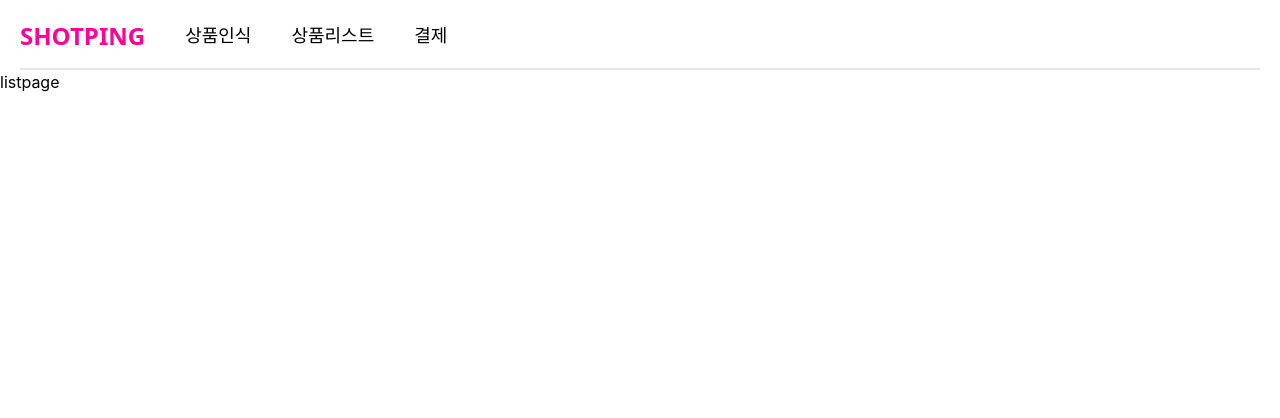
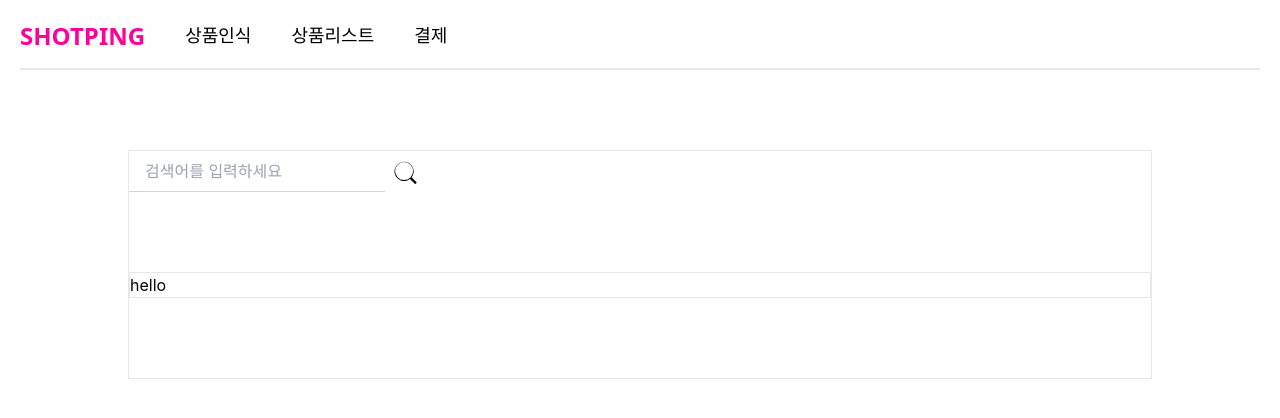
Before and after one commit to 2023-Summer-Bootcamp-TeamC/SHOTPING-frontend, a React (Vite) app: page /list in a window 1280 px wide. Shown: the top 418 px of the page. Built offline with nearby package versions, Linux system fonts and the light colour scheme.

Commit message:
design: 리스트 퍼블리싱 진행 중

```diff
--- /dev/null
+++ b/src/components/list/ProductBox.tsx
@@ -0,0 +1,9 @@
+import React from "react";
+
+export default function ProductBox() {
+  return (
+    <div>
+      <div></div>
+    </div>
+  );
+}
--- /dev/null
+++ b/src/components/list/SearchBox.tsx
@@ -0,0 +1,27 @@
+import React from "react";
+
+export function SearchBox() {
+  return (
+    <div className="flex items-center text-center">
+      <input
+        type="text"
+        placeholder="검색어를 입력하세요"
+        className="w-64 px-4 py-2 border-b border-gray-300 focus:outline-none focus:none"
+      />
+      <button type="button" className="mr-2 ml-2">
+        <svg
+          xmlns="http://www.w3.org/2000/svg"
+          viewBox="0 0 20 20"
+          fill="currentColor"
+          className="h-6 w-6"
+        >
+          <path
+            fillRule="evenodd"
+            d="M9.25 1.75a7.5 7.5 0 1 1 0 15 7.5 7.5 0 0 1 0-15zM15.561 14.44l3.689 3.69a1 1 0 1 1-1.42 1.42l-3.69-3.688A8 8 0 1 1 15.56 14.44z"
+            clipRule="evenodd"
+          />
+        </svg>
+      </button>
+    </div>
+  );
+}
--- a/src/pages/ListPage.tsx
+++ b/src/pages/ListPage.tsx
@@ -1,9 +1,11 @@
 import React from "react";
+import { SearchBox } from "../components/list/SearchBox";
 
 export default function ListPage() {
   return (
-    <div>
-      <div>listpage</div>
+    <div className="flex flex-col border mx-32 my-20">
+      <SearchBox />
+      <div className="my-20 border">hello</div>
     </div>
   );
 }
```
